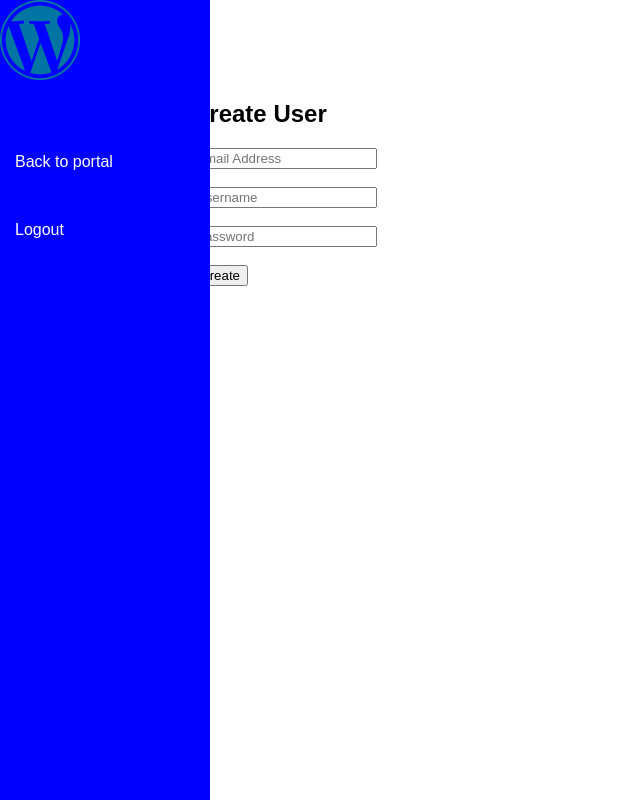
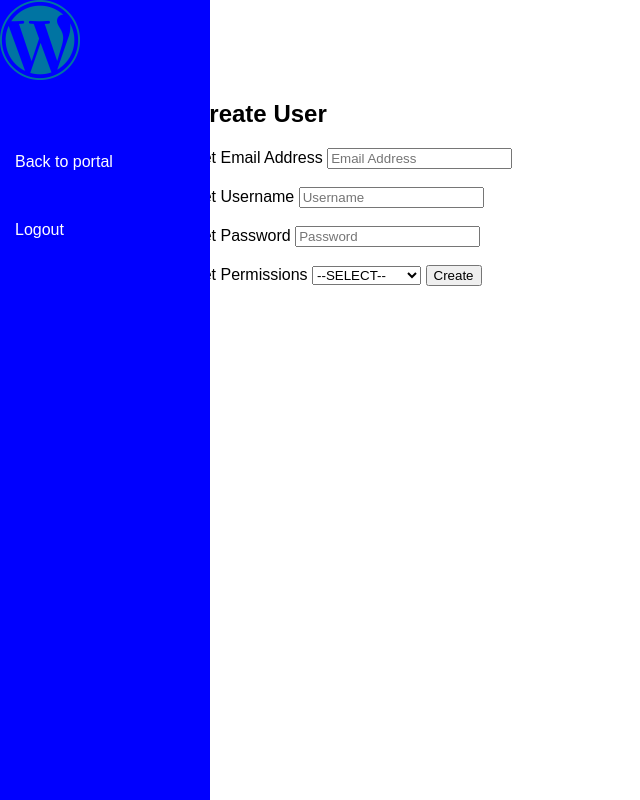
Before and after one commit to DanAlexCox/WCContactDB, a PHP site: page /staff_only/staff_portal.php in a window 1280 px wide. Shown: the whole page, without its empty margins (0-640 px from the left). Run offline with PHP 8.4, Linux system fonts and the light colour scheme; a user stored in the database is signed in; data comes from the database, SQL or seed files in the repository.

Commit message:
added privileges to form and registeruser

```diff
--- a/staff_only/staff_portal.php
+++ b/staff_only/staff_portal.php
@@ -1,6 +1,7 @@
 <html>
     <?php
     session_start();
+    include "connectdb.php";
     if(isset($_GET['error'])){
         // Sanitize the message to prevent XSS
         $error = htmlspecialchars($_GET['error']);
@@ -36,15 +37,38 @@
     <body>
         <?php
         include "navbar.php";
-        ?>
 
-<form method="post" action="registeruser.php">
-            <h2>Create User</h2>
-            <input type="email" placeholder="Email Address" name="new_email" required><br><br>
-            <input type="text" placeholder="Username" name="new_username" required><br><br>
-            <input type="password" placeholder="Password" name="new_password" required><br><br>
-            <button type="submit" name="registerbtn">Create</button>
-        </form>
+        $userID = htmlspecialchars($_SESSION['User_ID']);
 
+        $permcontstmt = "SELECT Privilege FROM `staff_user` WHERE User_ID = :usid";
+
+        $permcontsql = $pdo->prepare($permcontstmt);
+        $permcontsql->bindParam(':usid', $userID);
+        $permcontsql->execute();
+        $result = $permcontsql->fetch(PDO::FETCH_ASSOC);
+        if ($result){
+            $privilege = $result['Privilege'];
+            if ($privilege === 'VCM') {
+                echo "<form method='post' action='registeruser.php'>
+                        <h2>Create User</h2>
+                        <label for='new_email'>Set Email Address</label>
+                        <input type='email' placeholder='Email Address' name='new_email' required><br><br>
+                        <label for='new_username'>Set Username</label>
+                        <input type='text' placeholder='Username' name='new_username' required><br><br>
+                        <label for='new_password'>Set Password</label>
+                        <input type='password' placeholder='Password' name='new_password' required><br><br>
+                        <label for='new_permissions'>Set Permissions</label>
+                        <select name='new_permissions' class='new_perms'>
+                            <option value=''>--SELECT--</option>
+                            <option value='V'>Viewer</option>
+                            <option value='VC'>Communicator</option>
+                            <option value='VCM'>Administrator</option>
+                        </select>
+                        <button type='submit' name='registerbtn'>Create</button>
+                        </form>";
+            }
+        }
+
+?>
     </body>
 </html>
```
Also changed, not shown: staff_only/registeruser.php (+8 -3 lines).
